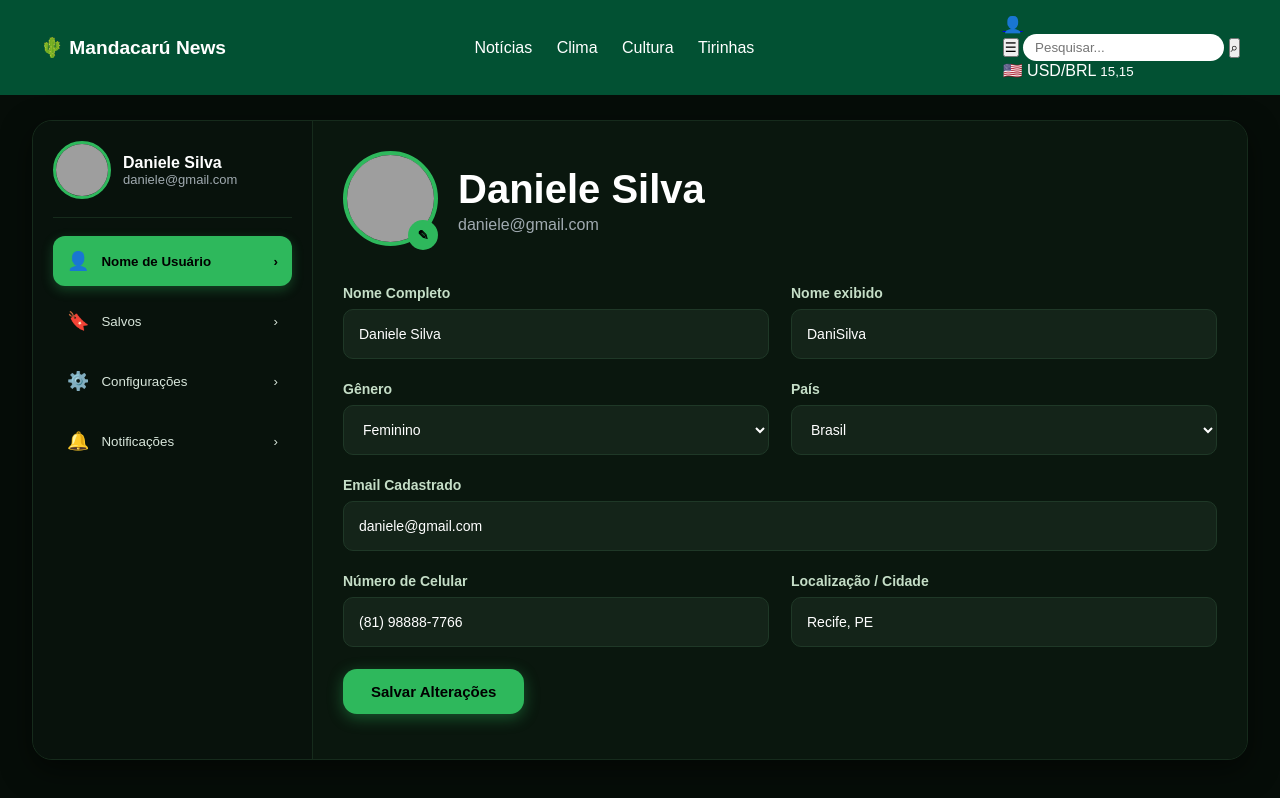
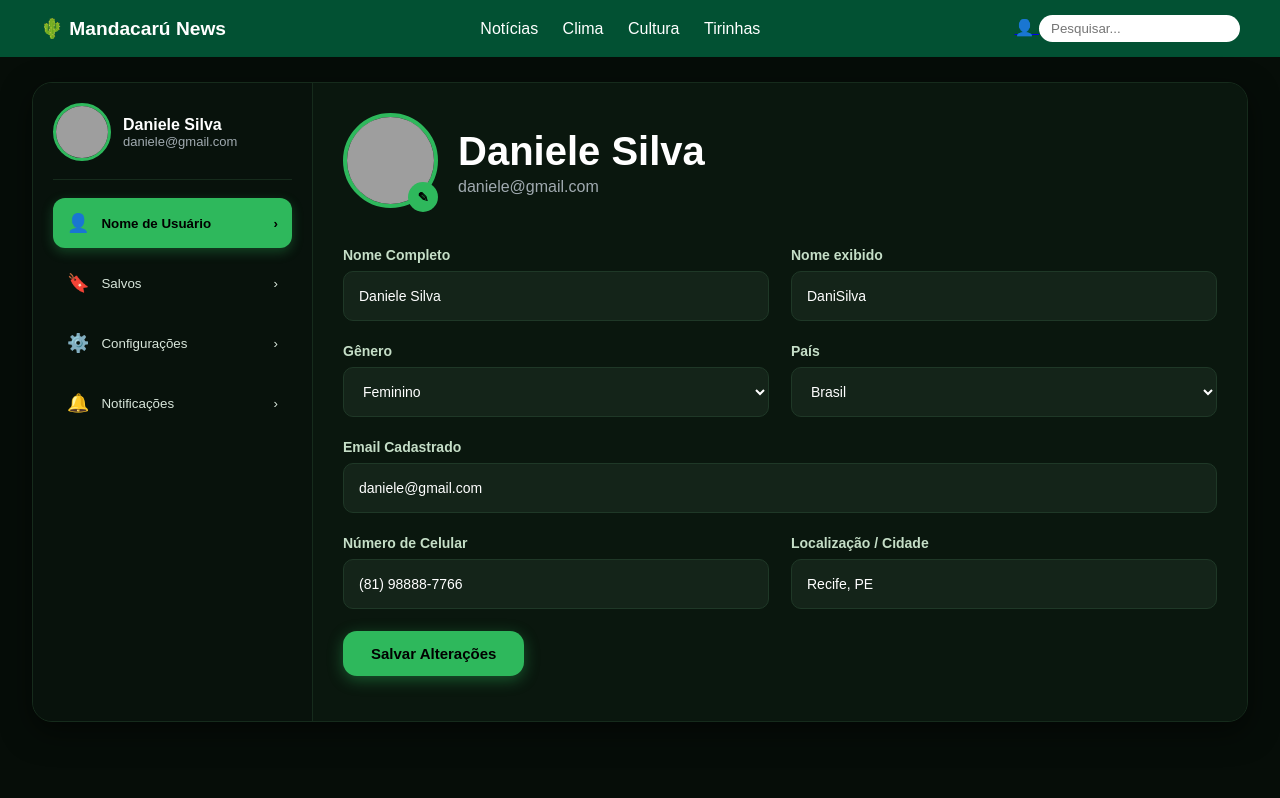
Before and after one commit to Jocamcunha/jornal-mandacaru, a plain HTML site: page mandacaru-news-site/perfil.html in a window 1280 px wide. Drawn offline with Linux system fonts and the light colour scheme; grey boxes are pictures that could not be loaded.

Commit message:
bugfix - navegabilidade Perfil e Tirinhas

```diff
--- a/mandacaru-news-site/perfil.html
+++ b/mandacaru-news-site/perfil.html
@@ -16,26 +16,20 @@
     <nav class="header__nav header__nav--main">
       <a href="home.html">Notícias</a>
       <a href="clima.html">Clima</a>
-      <a href="culinaria.html">Cultura</a>
+      <a href="cultura.html">Cultura</a>
       <a href="tirinhas.html">Tirinhas</a>
     </nav>
 
     <div class="header__actions">
-      <a class="header__icon-link active" href="perfil.html" aria-label="Abrir perfil">
-        <span class="header__icon">👤</span>
+      <a href="perfil.html" class="header__perfil">
+        👤
       </a>
 
-      <div class="header__searchbox" aria-label="Busca">
-        <button class="header__menu-btn" type="button" aria-label="Abrir menu">☰</button>
-        <input class="header__search" type="text" placeholder="Pesquisar...">
-        <button class="header__search-btn" type="button" aria-label="Pesquisar">⌕</button>
-      </div>
-
-      <div class="header__currency" aria-label="Cotação do dólar">
-        <span class="header__currency-flag">🇺🇸</span>
-        <span class="header__currency-text">USD/BRL</span>
-        <small>15,15</small>
-      </div>
+      <input
+        class="header__search"
+        type="text"
+        placeholder="Pesquisar..."
+      >
     </div>
   </header>
 
```
Also changed, not shown: mandacaru-news-site/tirinhas.html (+12 -1 lines).
